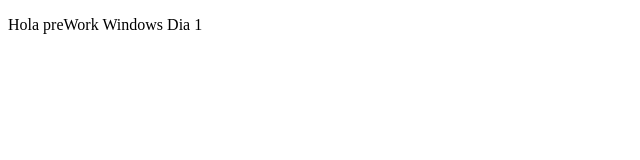
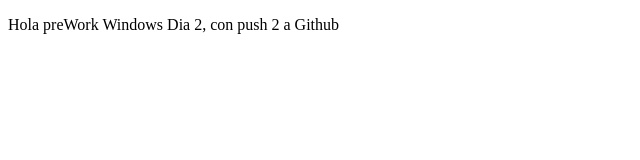
Before and after one commit to alexis2444/preworkWindows, a plain HTML site: page index.html in a window 1280 px wide. Shown: the whole page, without its empty margins (0-640 px from the left). Drawn offline with Linux system fonts and the light colour scheme.

Commit message:
Segundo commit

```diff
--- a/index.html
+++ b/index.html
@@ -7,6 +7,6 @@
     <title>Hola mundo</title>
 </head>
 <body>
-    <p>Hola preWork Windows Dia 1</p>
+    <p>Hola preWork Windows Dia 2, con push 2 a Github</p>
 </body>
 </html>
```
